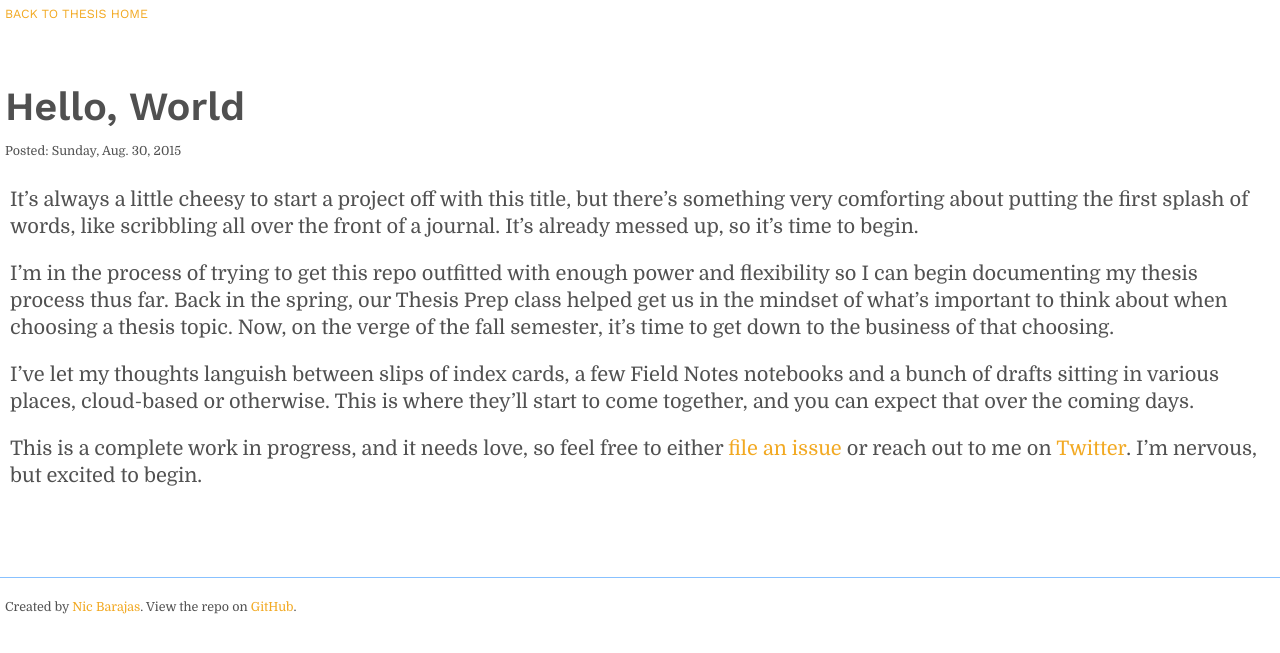
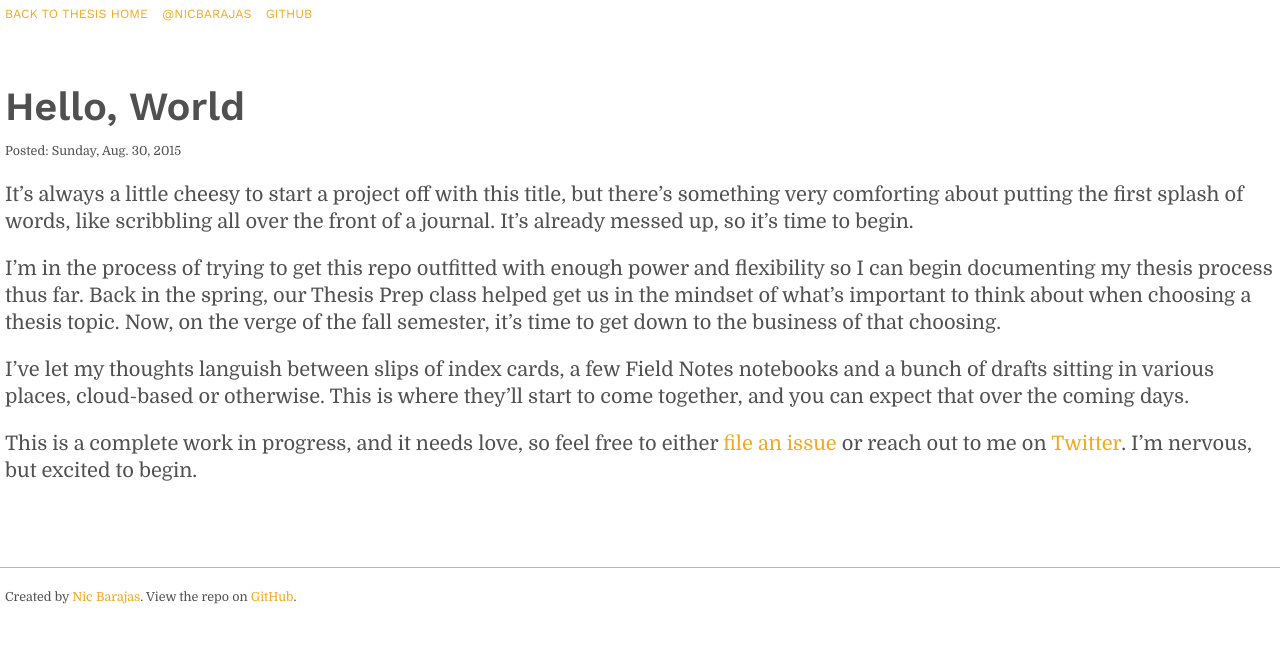
Before and after one commit to nicbarajas/sva-ixd-thesis, a Jekyll site: the page built from _posts/2015-08-30-hello-world.md, in a window 1280 px wide. Shown: the top 653 px of the page. Built offline with Jekyll 4.4.1, drawn with Linux system fonts in a browser that asks for light colours.

Commit message:
Unbreaking some links.

```diff
--- a/_config.yml
+++ b/_config.yml
@@ -1,5 +1,5 @@
 permalink: "/:year/:month/:day/:title/"
-url: "http://nicbarajas.github.io/sva-ixd-thesis"
+# url: "http://nicbarajas.github.io/sva-ixd-thesis"
 baseurl: "/sva-ixd-thesis"
 
 defaults:
--- a/_data/menu.yml
+++ b/_data/menu.yml
@@ -1,2 +1,4 @@
-- text: Back to thesis home
-  url: /
+- text: "@nicbarajas"
+  url: https://twitter.com/nicbarajas
+- text: "GitHub"
+  url: https://github.com/nicbarajas
--- a/_includes/nav.html
+++ b/_includes/nav.html
@@ -1,5 +1,7 @@
 <nav>
-<ul>{% for item in include.nav %}
+<ul>
+  <li><a href="{{ site.baseurl }}/">Back to thesis home</a></li>
+{% for item in include.nav %}
   <li><a href="{{ item.url }}">{{ item.text }}</a></li>
 {% endfor %}</ul>
 </nav>
--- a/_layouts/home.html
+++ b/_layouts/home.html
@@ -10,7 +10,7 @@
 <section id="site-posts">
 <h2>Posts</h2>
 {% for post in site.posts %}
-  <h3 {% if post.summary %}class="has-summary"{% endif %}><a href="{{ post.url }}">{{ post.title }}</a></h3>
+  <h3 {% if post.summary %}class="has-summary"{% endif %}><a href="{{ site.baseurl }}{{ post.url }}">{{ post.title }}</a></h3>
   <p class="summary">{{ post.summary }}</p>
 {% endfor %}
 </section>
--- a/_layouts/post.html
+++ b/_layouts/post.html
@@ -6,9 +6,7 @@
 <h1>{{ page.title }}</h1>
 <aside>Posted: <time datetime="{{ page.date }}">{{ page.date | date: "%A, %b. %-d, %Y" }}</time></aside>
 
-<section>
-  {{ page.content | markdownify }}
-</section>
+{{ page.content | markdownify }}
 
 </article>
 
--- a/_scss/layout.scss
+++ b/_scss/layout.scss
@@ -48,6 +48,11 @@
     list-style: none;
     margin: 0;
     padding: 0;
+
+    li {
+      display: inline-block;
+      margin-right: 0.5rem;
+    }
   }
 }
 
```
